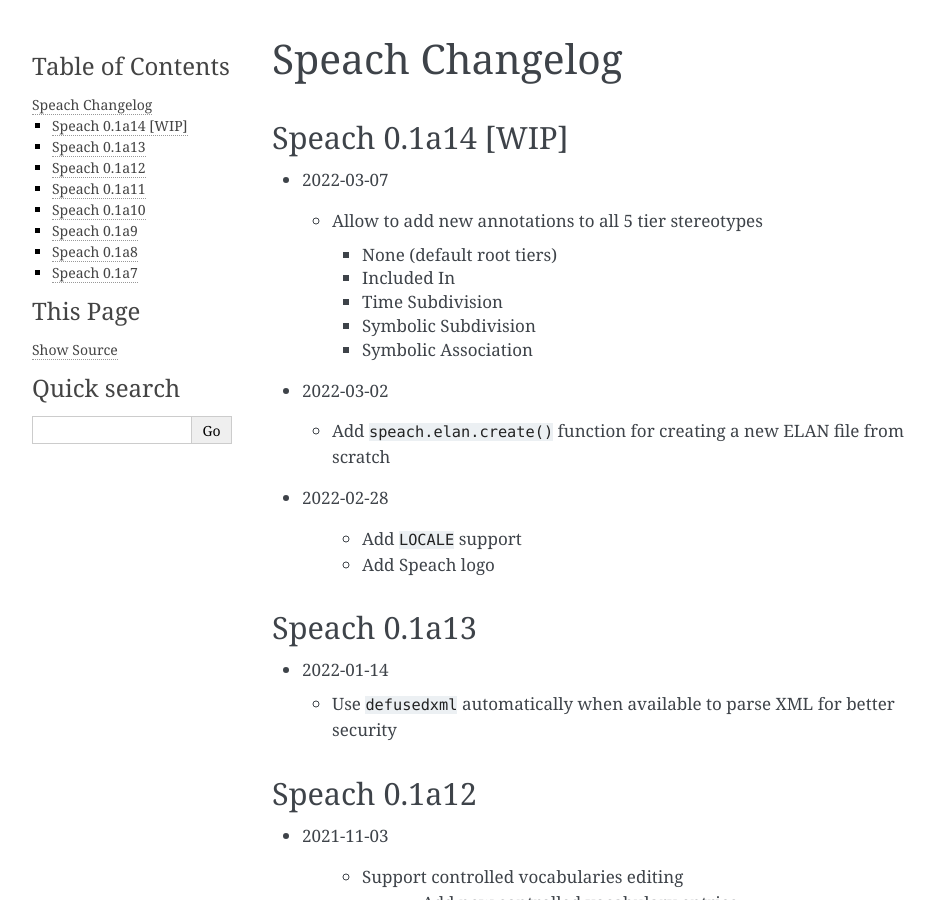
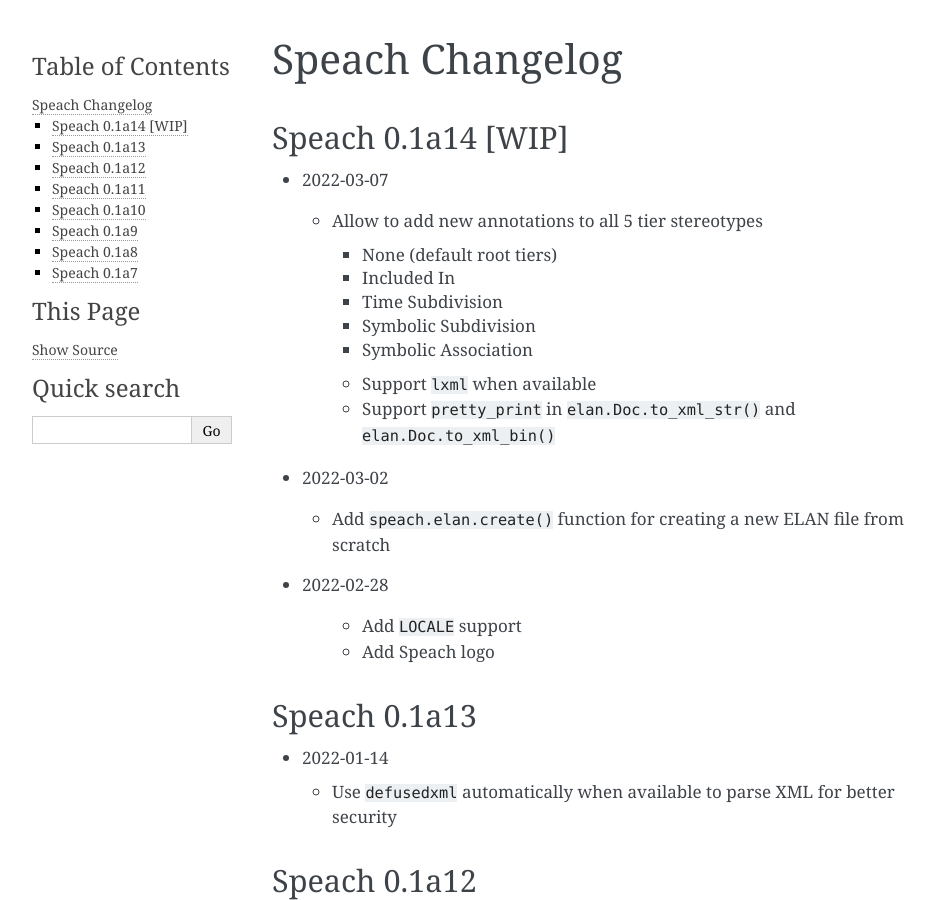
Before and after one commit to neocl/speach, a Sphinx documentation site: the page built from docs/updates.rst, in a window 1280 px wide and 900 px high. Shown: the whole window, without its empty margins (148-1082 px from the left). Built offline with Sphinx 7.4.7, drawn with Linux system fonts in a browser that asks for light colours.

Commit message:
update log

```diff
--- a/docs/updates.rst
+++ b/docs/updates.rst
@@ -15,6 +15,10 @@
     - Time Subdivision
     - Symbolic Subdivision
     - Symbolic Association
+
+   - Support ``lxml`` when available
+
+   - Support ``pretty_print`` in ``elan.Doc.to_xml_str()`` and ``elan.Doc.to_xml_bin()``
 
 - 2022-03-02
 
```
